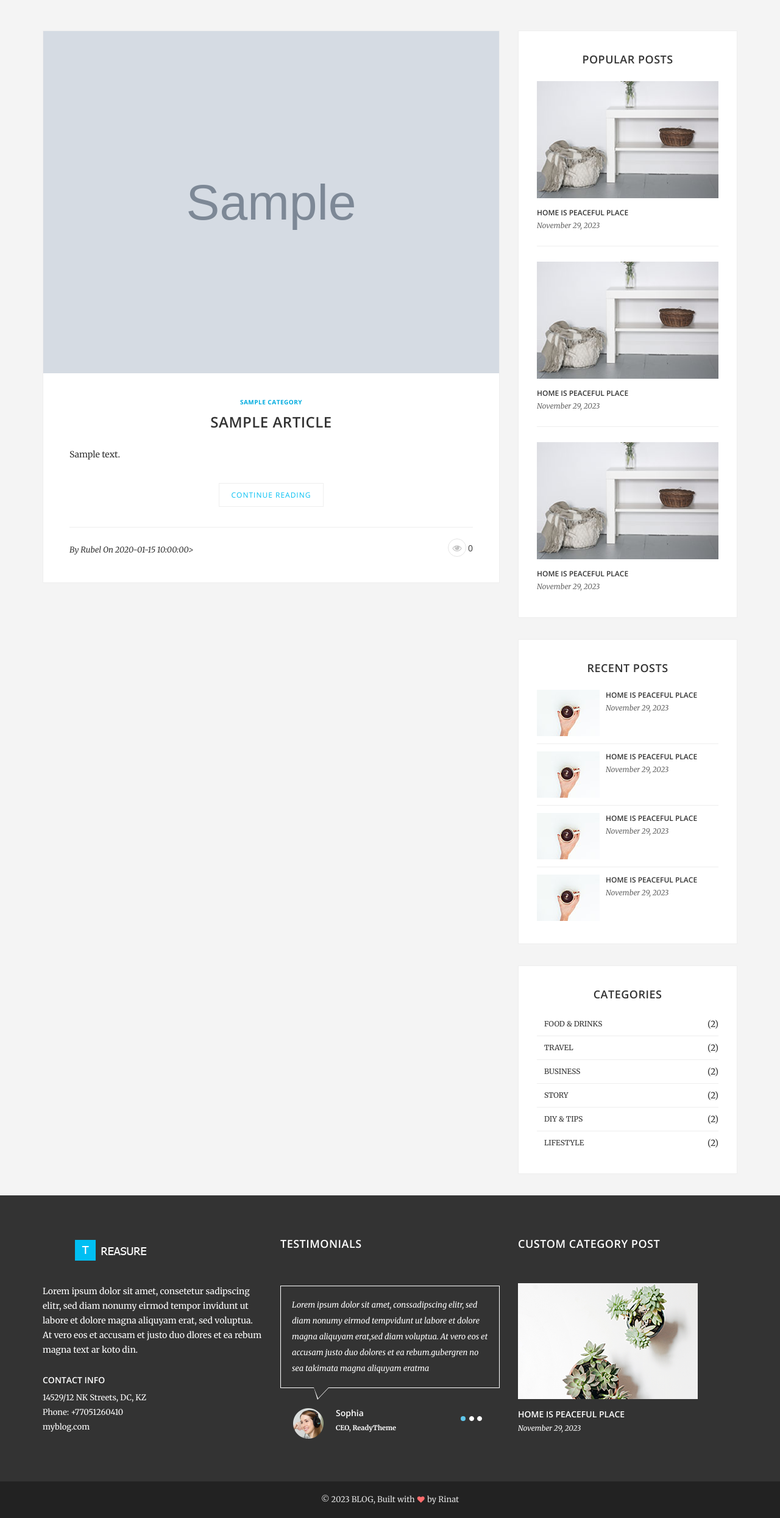
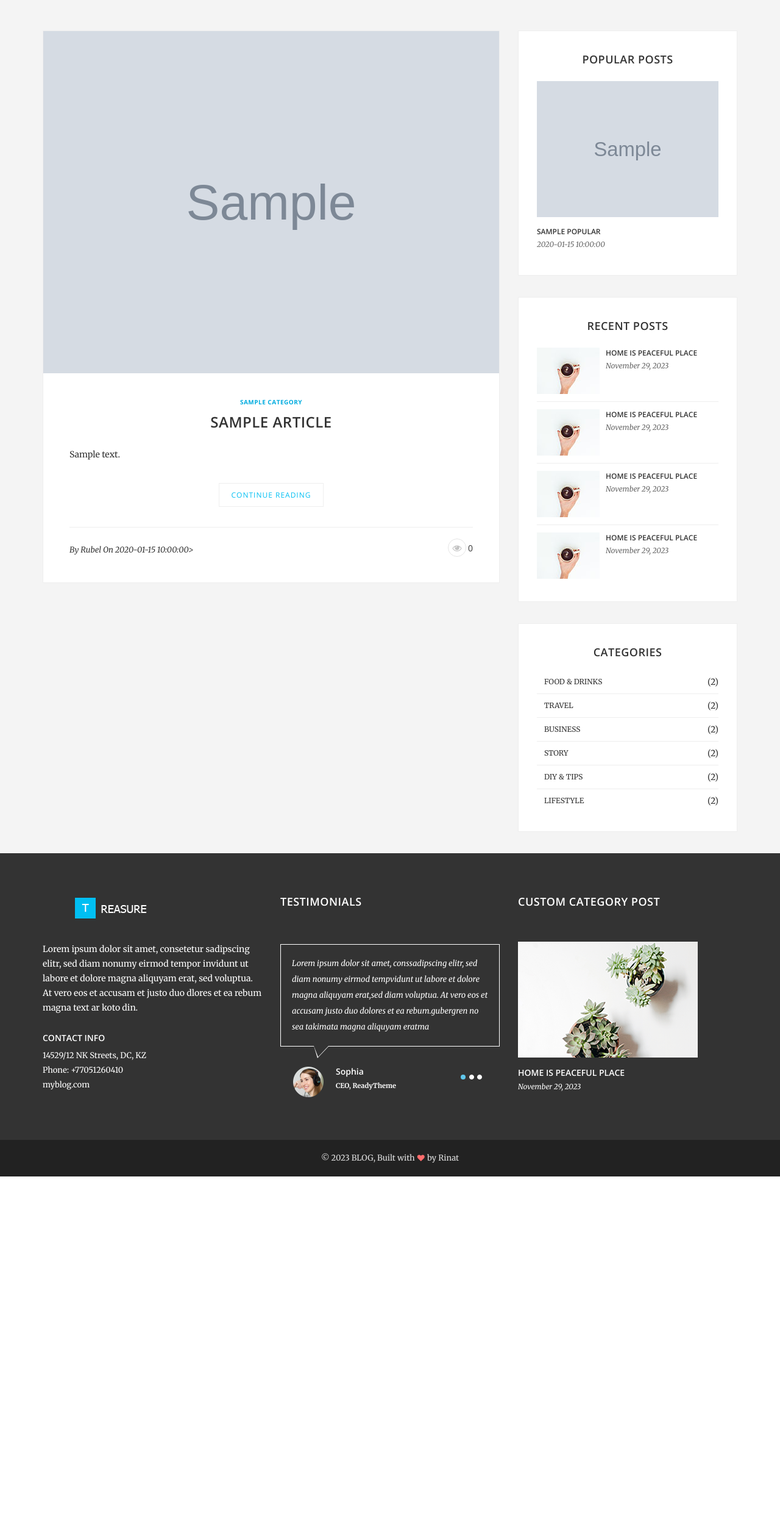
Before and after one commit to 07Rinat07/myblog, a Yii app: template views/site/index.php in a window 1280 px wide. Shown: the part 68-2557 px from the top of the page at 61% size. After the commit the page ends 1997 px from the top, so only its background shows below. Run offline with PHP 8.4 and a stand-in for Yii, Linux system fonts and the light colour scheme; the template is opened without the code that fills it: most values are stand-ins (such as "Sample title", 1, 10 or a date in 2020); grey boxes marked "Sample" are stand-in pictures; data that the repository does not hold is empty; some libraries are stand-ins or nearby versions.

Commit message:
Sidebar(Edit views/site/index.php)

```diff
--- a/views/site/index.php
+++ b/views/site/index.php
@@ -12,7 +12,7 @@ use yii\widgets\LinkPager;
                 <?php foreach ($articles as $article): ?>
                     <article class="post">
                         <div class="post-thumb">
-                            <a href="blog.html"><img src="<?=$article->getImage1();?>" alt=""></a>
+                            <a href="blog.html"><img src="<?= $article->getImage1(); ?>" alt=""></a>
                             <!--для динамики обращение в папку uploads времено дубль клон функция с др path.-->
 
 
@@ -22,14 +22,14 @@ use yii\widgets\LinkPager;
                         </div>
                         <div class="post-content">
                             <header class="entry-header text-center text-uppercase">
-                                <h6><a href="#"> <?=$article->category->title;?></a></h6>
+                                <h6><a href="#"> <?= $article->category->title; ?></a></h6>
 
-                                <h1 class="entry-title"><a href="blog.html"><?=$article->title?></a></h1>
+                                <h1 class="entry-title"><a href="blog.html"><?= $article->title ?></a></h1>
 
 
                             </header>
                             <div class="entry-content">
-                                <p><?=$article->description?>
+                                <p><?= $article->description ?>
                                 </p>
 
                                 <div class="btn-continue-reading text-center text-uppercase">
@@ -37,9 +37,11 @@ use yii\widgets\LinkPager;
                                 </div>
                             </div>
                             <div class="social-share">
-                                <span class="social-share-title pull-left text-capitalize">By <a href="#">Rubel</a> On <?=$article->date?>></span>
+                                <span class="social-share-title pull-left text-capitalize">By <a
+                                            href="#">Rubel</a> On <?= $article->date ?>></span>
                                 <ul class="text-center pull-right">
-                                    <li><a class="s-facebook" href="#"><i class="fa fa-eye"></i></a></li><?=(int) $article->viewed?>
+                                    <li><a class="s-facebook" href="#"><i class="fa fa-eye"></i></a>
+                                    </li><?= (int)$article->viewed ?>
                                 </ul>
                             </div>
                         </div>
@@ -59,46 +61,25 @@ use yii\widgets\LinkPager;
 
                     <aside class="widget">
                         <h3 class="widget-title text-uppercase text-center">Popular Posts</h3>
+                        <?php foreach ($popular as $article): ?>
 
-                        <div class="popular-post">
+                            <div class="popular-post">
 
 
-                            <a href="#" class="popular-img"><img src="./../public/images/p1.jpg" alt="">
+                                <a href="#" class="popular-img"><img src="<?=$article->getImage1();?>" alt="">
 
-                                <div class="p-overlay"></div>
-                            </a>
+                                    <div class="p-overlay"></div>
+                                </a>
 
-                            <div class="p-content">
-                                <a href="#" class="text-uppercase">Home is peaceful Place</a>
-                                <span class="p-date">November 29, 2023</span>
+                                <div class="p-content">
+                                    <a href="#" class="text-uppercase"><?=$article->title?></a>
+                                    <span class="p-date"><?=$article->date;?></span>
 
+                                </div>
                             </div>
-                        </div>
-                        <div class="popular-post">
 
-                            <a href="#" class="popular-img"><img src="./../public/images/p1.jpg" alt="">
+                        <?php endforeach; ?>
 
-                                <div class="p-overlay"></div>
-                            </a>
-
-                            <div class="p-content">
-                                <a href="#" class="text-uppercase">Home is peaceful Place</a>
-                                <span class="p-date">November 29, 2023</span>
-                            </div>
-                        </div>
-                        <div class="popular-post">
-
-
-                            <a href="#" class="popular-img"><img src="./../public/images/p1.jpg" alt="">
-
-                                <div class="p-overlay"></div>
-                            </a>
-
-                            <div class="p-content">
-                                <a href="#" class="text-uppercase">Home is peaceful Place</a>
-                                <span class="p-date">November 29, 2023</span>
-                            </div>
-                        </div>
                     </aside>
                     <aside class="widget pos-padding">
                         <h3 class="widget-title text-uppercase text-center">Recent Posts</h3>
```
